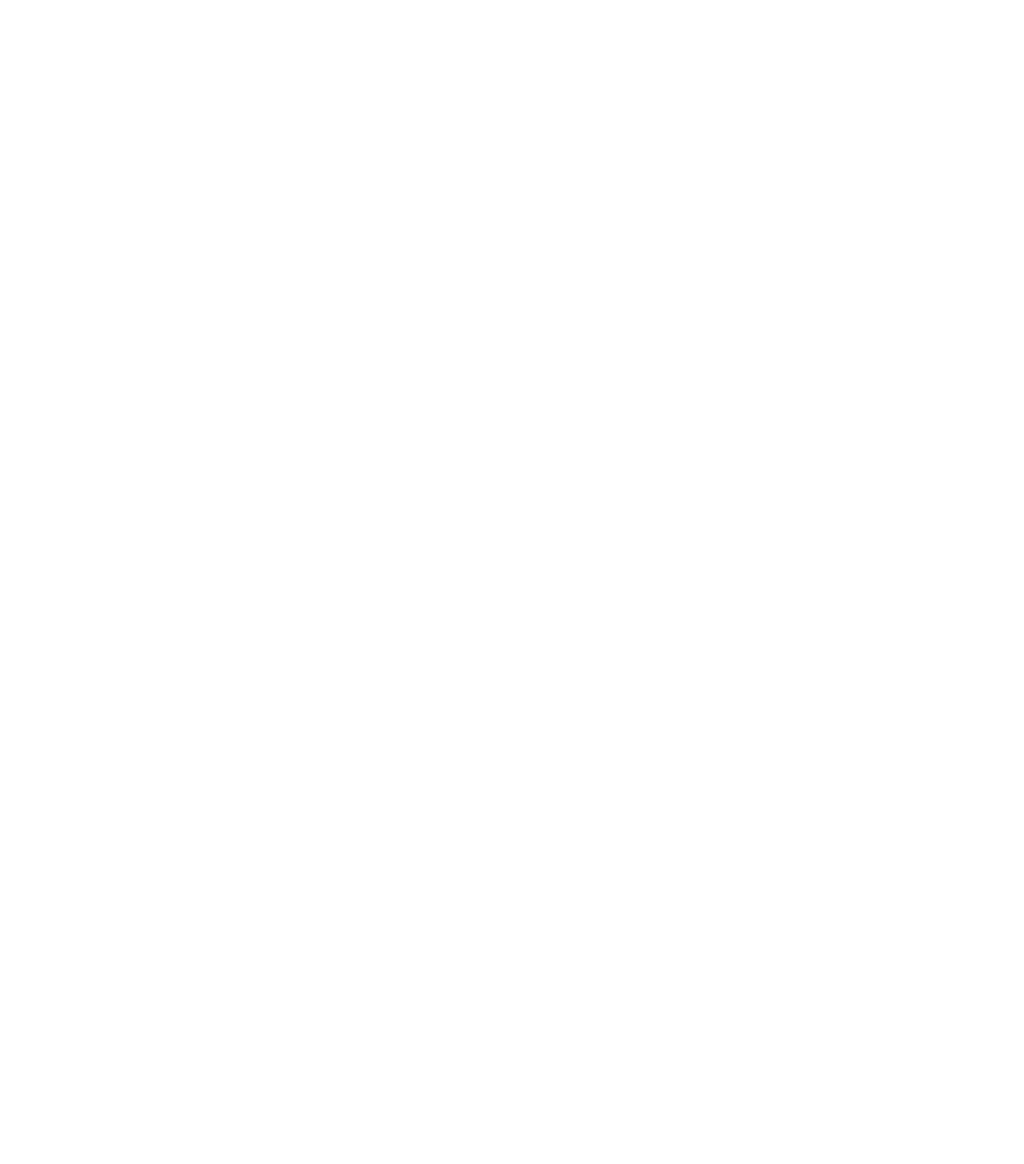
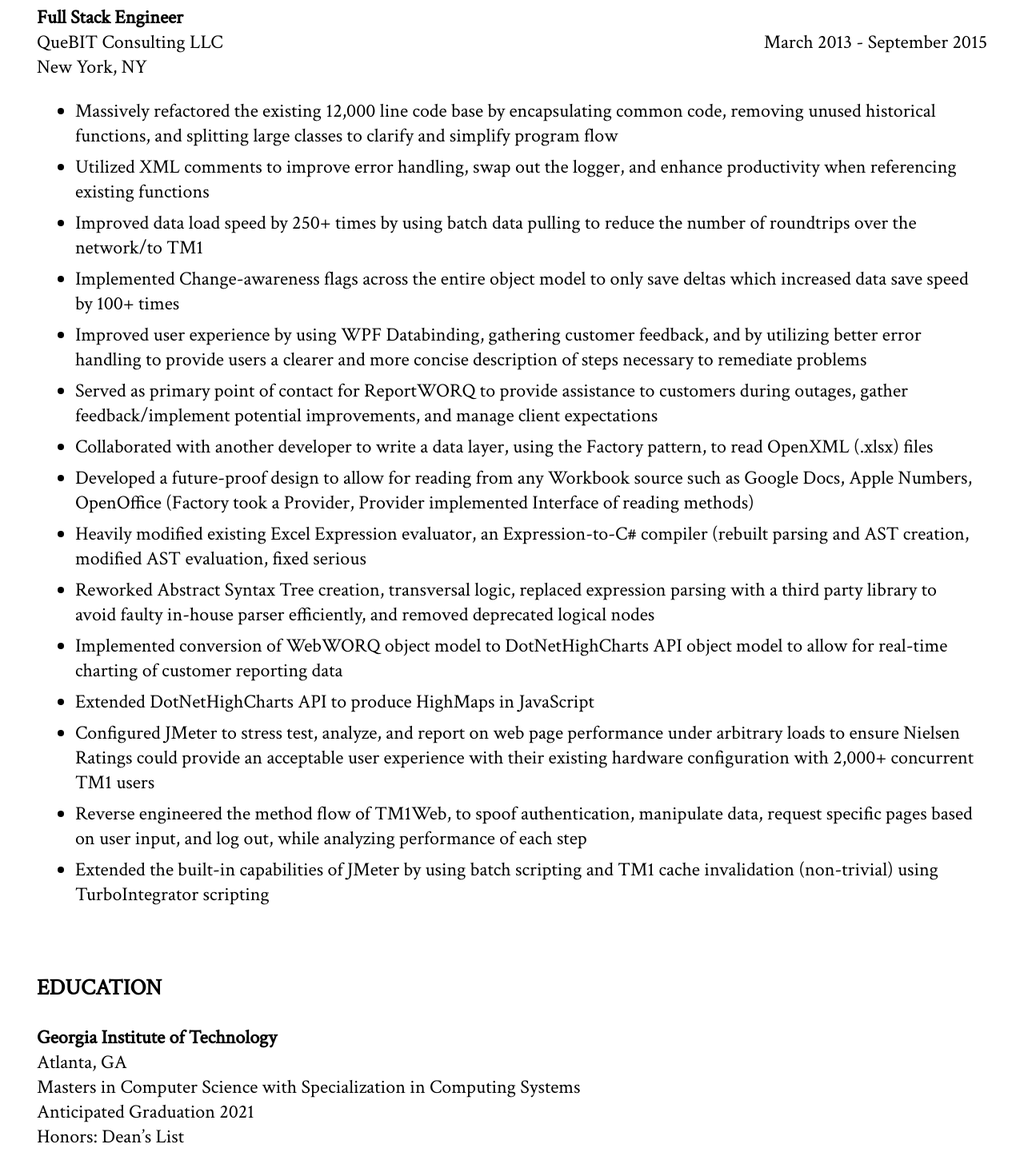
Before and after one commit to jb-reefer/resume, a React (Create React App) app: page / in a window 1280 px wide. Shown: the part 1780-3236 px from the top of the page at 80% size. Before the commit the page ends 1824 px from the top, so only its background shows below. Built offline with nearby package versions, Linux system fonts and the light colour scheme; the HTML template or start-up script is replaced by a standard one.

Commit message:
added <Education />

```diff
--- a/src/App.tsx
+++ b/src/App.tsx
@@ -4,6 +4,7 @@
 import data from './data';
 import './App.css'
 import { Hero } from './components/Hero';
+import { Education } from './components/Education';
 
 const App = (props: any) => (
   <div className="Container">
@@ -14,6 +15,8 @@
         {job.children.map(entry => <Entry>{entry}</Entry>)}
       </ExperienceBlock>
     ))}
+    <br />
+    <Education />
   </div>
 );
 
--- /dev/null
+++ b/src/components/Education/Education.css
@@ -0,0 +1,4 @@
+.Institute {
+  font-weight: bold;
+  margin-top: 1rem;
+}
--- /dev/null
+++ b/src/components/Education/index.tsx
@@ -0,0 +1,16 @@
+import React from 'react';
+import './Education.css';
+
+export const Education = (props: any) => (
+<>
+<h3>EDUCATION</h3>
+<div className="Institute">Georgia Institute of Technology</div>
+<div>Atlanta, GA</div>
+<div>Masters in Computer Science with Specialization in Computing Systems</div>
+<div>Anticipated Graduation 2021</div>
+<div>Honors: Dean’s List</div>
+<div className="Institute">Rensselaer Polytechnic Institute</div>
+<div>Troy, NY</div>
+<div>Bachelor of Science in Business Management, Minor in Information Technology</div>
+<div>December 2012</div>
+<div>Honors: Merit Scholarship; Dean’s List</div></>);
--- a/src/data.ts
+++ b/src/data.ts
@@ -48,7 +48,31 @@
     "Product owner for multiple critical tools, such as a command line client for interacting with and scripting the platform, a tool for bulk loading data (users, subscriptions, applications) into the platform, and our mission-critical, failure-tolerant Installer/Upgrader/Uninstaller desktop application (which has more than 150,000 LOC)",
     "Work in Ruby, Go, Python, C#, Bash, Scala, and Powershell"
   ]
-}]
+},
+{
+  company: "QueBIT Consulting LLC",
+  from: "March 2013",
+  to: "September 2015",
+  city: "New York, NY",
+  role: "Full Stack Engineer",
+  children: [
+    "Massively refactored the existing 12,000 line code base by encapsulating common code, removing unused historical functions, and splitting large classes to clarify and simplify program flow",
+    "Utilized XML comments to improve error handling, swap out the logger, and enhance productivity when referencing existing functions",
+    "Improved data load speed by 250+ times by using batch data pulling to reduce the number of roundtrips over the network/to TM1",
+    "Implemented Change-awareness flags across the entire object model to only save deltas which increased data save speed by 100+ times",
+    "Improved user experience by using WPF Databinding, gathering customer feedback, and by utilizing better error handling to provide users a clearer and more concise description of steps necessary to remediate problems",
+    "Served as primary point of contact for ReportWORQ to provide assistance to customers during outages, gather feedback/implement potential improvements, and manage client expectations",
+    "Collaborated with another developer to write a data layer, using the Factory pattern, to read OpenXML (.xlsx) files",
+    "Developed a future-proof design to allow for reading from any Workbook source such as Google Docs, Apple Numbers, OpenOffice (Factory took a Provider, Provider implemented Interface of reading methods)",
+    "Heavily modified existing Excel Expression evaluator, an Expression-to-C# compiler (rebuilt parsing and AST creation, modified AST evaluation, fixed serious",
+    "Reworked Abstract Syntax Tree creation, transversal logic, replaced expression parsing with a third party library to avoid faulty in-house parser efficiently, and removed deprecated logical nodes",
+    "Implemented conversion of WebWORQ object model to DotNetHighCharts API object model to allow for real-time charting of customer reporting data",
+    "Extended DotNetHighCharts API to produce HighMaps in JavaScript",
+    "Configured JMeter to stress test, analyze, and report on web page performance under arbitrary loads to ensure Nielsen Ratings could provide an acceptable user experience with their existing hardware configuration with 2,000+ concurrent TM1 users",
+    "Reverse engineered the method flow of TM1Web, to spoof authentication, manipulate data, request specific pages based on user input, and log out, while analyzing performance of each step",
+    "Extended the built-in capabilities of JMeter by using batch scripting and TM1 cache invalidation (non-trivial) using TurboIntegrator scripting"
+  ]
+}];
 
 
 export default data;
```
